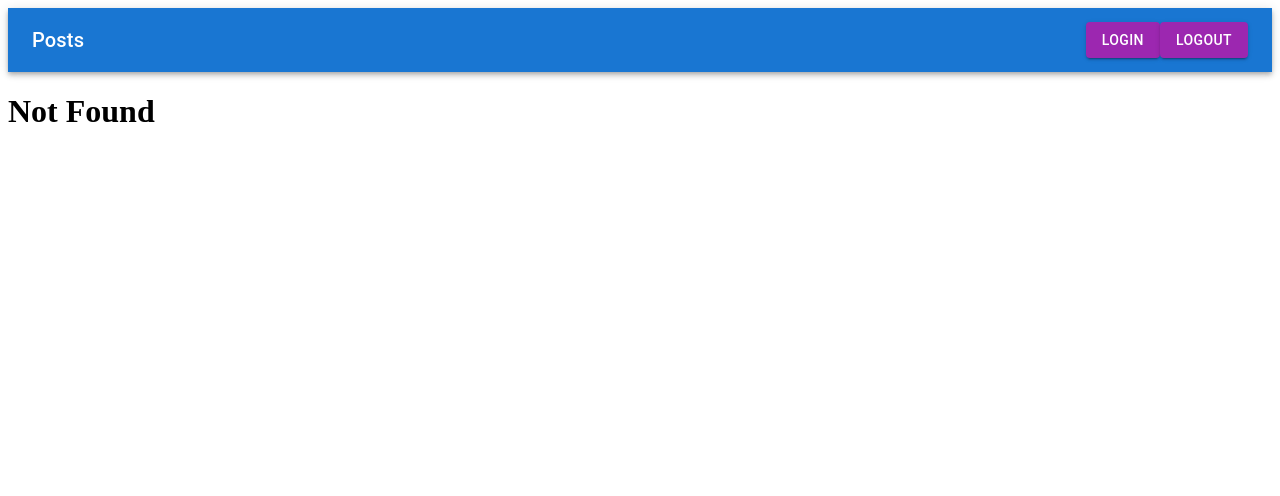
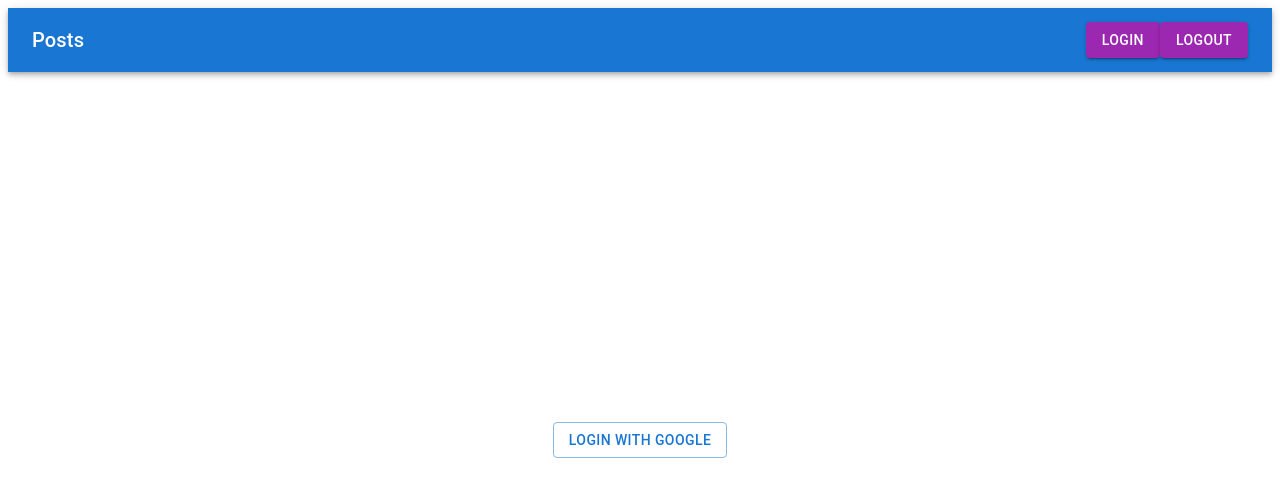
Before and after one commit to AndreyZaginay/Posts-react, a React app: page /login in a window 1280 px wide. Before the commit this address led to /notFound. Shown: the top 496 px of the page. Built offline with nearby package versions, Linux system fonts and the light colour scheme.

Commit message:
change routing

```diff
--- a/src/components/AppRouter.jsx
+++ b/src/components/AppRouter.jsx
@@ -1,16 +1,26 @@
 import React from 'react';
 import { Route, Routes, Navigate } from 'react-router-dom';
 
-import { routes } from '../router/routs';
+import { privateRoutes, publicRoutes } from '../router/routs';
 
 export const AppRouter = () => {
+
+  const user = false;
+
   return (
-      <Routes>
-        {routes.map(({ path, component, index }, i) => (
+    user
+        ? <Routes>
+          {privateRoutes.map(({ path, component, index }, i) => (
             <Route key={ `route-${i}` } path={ path } Component={ component } index={ index }/>
-        ))}
-        <Route path="*" element={<Navigate to='/notFound'/>}/>
-        <Route path="/" element={<Navigate to='/posts'/>}/>
-      </Routes>
+          ))}
+            <Route path={'*' || '/'} element={<Navigate to='/posts'/>}/>
+          </Routes>
+        :
+        <Routes>
+          {publicRoutes.map(({path, component, index}, i) => (
+            <Route key={ `route-${i}` } path={ path } Component={ component } index={ index }/>
+          ))}
+        <Route path={"*" || '/'} element={<Navigate to='/login'/>}/>
+        </Routes>
   )
 }
--- a/src/index.jsx
+++ b/src/index.jsx
@@ -1,8 +1,35 @@
-import React from 'react';
+import React, { createContext } from 'react';
 import { createRoot } from 'react-dom/client';
+import firebase from "firebase/compat/app";
+import "firebase/compat/auth";
+import "firebase/compat/firestore";
 
+import App from './App';
 import './assets/styles';
-import App from './App';
+
+firebase.initializeApp({
+        apiKey: "AIzaSyB6l2wIYhTbRDw0DZuJQIivBUUGsURTawY",
+        authDomain: "posts-react-auth.firebaseapp.com",
+        projectId: "posts-react-auth",
+        storageBucket: "posts-react-auth.appspot.com",
+        messagingSenderId: "327827981582",
+        appId: "1:327827981582:web:da99cb889ae19839de035f",
+        measurementId: "G-Z90R3D5ECQ"
+    }
+);
+
+export const Context = createContext(null);
+
+const auth = firebase.auth();
+const firestore = firebase.firestore();
 
 const root = createRoot(document.getElementById('root'));
-root.render(<React.StrictMode><App /></React.StrictMode>);
+root.render(
+    <Context.Provider value={{
+        firebase,
+        auth,
+        firestore
+    }}>
+        <React.StrictMode><App /></React.StrictMode>
+    </Context.Provider>
+);
--- a/src/pages/Login.jsx
+++ b/src/pages/Login.jsx
@@ -0,0 +1,35 @@
+import { Box, Button, Container, Grid } from '@mui/material';
+import React, { useContext } from 'react';
+import firebase from "firebase/compat/app";
+
+import { Context } from '../index';
+
+export const Login = () => {
+  const {auth} = useContext(Context);
+
+  const login = async () => {
+    const provider = new firebase.auth.GoogleAuthProvider();
+    const user = await auth.signInWithPopup(provider);
+    console.log(user);
+  }
+
+  return (
+    <Container>
+        <Grid container
+              style={{height: window.innerHeight - 64}}
+              alignItems={'center'}
+              justifyContent={'center'}
+        >
+            <Grid style={{width: 400, background: 'ligthgray'}}
+                  container
+                  alignItems={'center'}
+                  direction={'column'}
+            >
+                <Box p={5}>
+                    <Button onClick={login} variant='outlined'>Login with google</Button>
+                </Box>
+            </Grid>
+        </Grid>
+    </Container>
+  )
+}
--- a/src/pages/NotFound.jsx
+++ /dev/null
@@ -1,7 +0,0 @@
-import React from 'react';
-
-export const NotFound = () => (
-    <>
-        <h1>Not Found</h1>
-    </>
-);
--- a/src/router/routs.js
+++ b/src/router/routs.js
@@ -1,10 +1,19 @@
-import { NotFound } from "../pages/NotFound";
+import { Login } from "../pages/Login";
 import { PostIdPage } from "../pages/PostIdPage";
 import { Posts } from "../pages/Posts";
+import { LOGIN_PATH } from "../utilits/consts";
 
-export const routes = [
+export const publicRoutes = [
     {
-        path: '/posts',
+        path: LOGIN_PATH,
+        component: Login,
+        name: 'Login'
+    },
+
+];
+export const privateRoutes = [
+    {
+        path: 'posts',
         component: Posts,
         name: 'Posts',
         index: true
@@ -14,11 +23,5 @@ export const routes = [
         component: PostIdPage,
         name: 'PostIdPage'
     },
-    {
-        path: 'notFound',
-        component: NotFound
-    }
-]
 
-export const publicRoutes = [];
-export const privateRoutes = [];
+];
--- /dev/null
+++ b/src/utilits/consts.js
@@ -0,0 +1,2 @@
+export const LOGIN_PATH = '/login';
+export const ABOUT_PATH = '/about';
```
Also changed, not shown: src/pages/About.jsx (added, +7 -0 lines).
